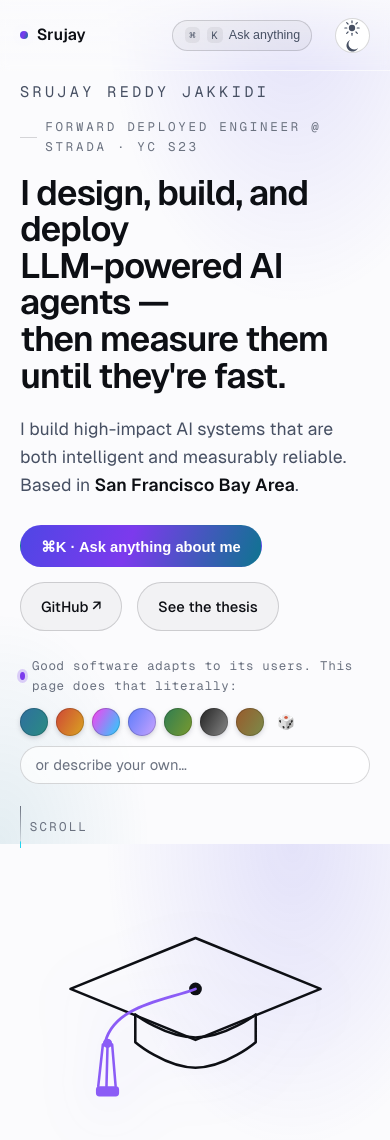
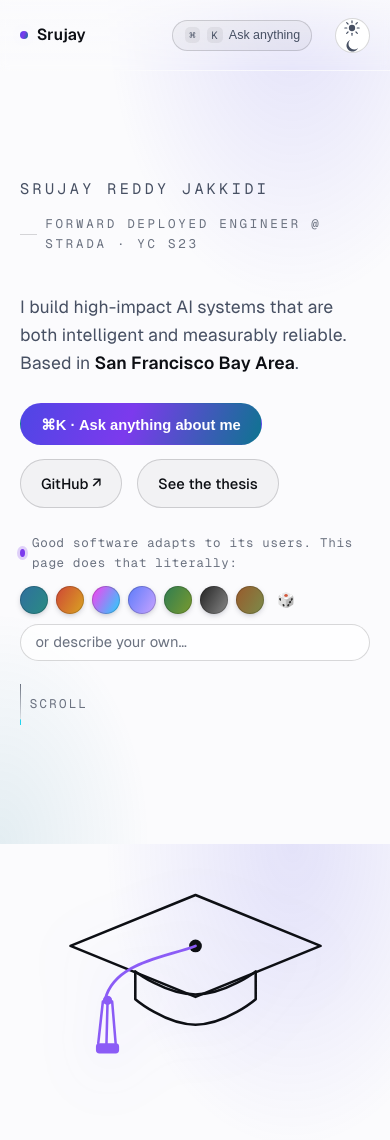
Before and after one commit to SrujayReddy/SrujayReddy.github.io, a plain HTML site: page index.html in a window 390 px wide. Shown: the top 1140 px of the page. Drawn offline with nearby package versions, Linux system fonts and the light colour scheme.

Commit message:
Remove the hero tagline headline (headline-less version)
Per owner: the "I design, build, and deploy LLM-powered AI agents — then measure
them until they're fast." headline is removed again. The NAME is the h1 (small
mono label on top), the role eyebrow + intro sub carry the rest, and the block
anchors near the top (flex-start). heroLines dropped from content.js;
meta/twitter/noscript copy matched to the sub.

Verified: single h1 (the name), no hero__title, clean console, node tests green.

Co-Authored-By: Claude Opus 4.8 <noreply@anthropic.com>

```diff
--- a/index.html
+++ b/index.html
@@ -23,7 +23,7 @@
     <title>Srujay Reddy Jakkidi — Forward Deployed Engineer</title>
     <meta
       name="description"
-      content="Srujay Reddy Jakkidi — Forward Deployed Engineer at Strada (YC S23). I design, build, and deploy LLM-powered AI agents, and I measure systems until they're fast. UW–Madison B.S. Honors (CS & Data Science)."
+      content="Srujay Reddy Jakkidi — Forward Deployed Engineer at Strada (YC S23). I build high-impact AI systems that are both intelligent and measurably reliable. UW–Madison B.S. Honors (CS & Data Science)."
     />
     <meta name="author" content="Srujay Reddy Jakkidi" />
     <link rel="canonical" href="https://srujayreddy.github.io/" />
@@ -41,7 +41,7 @@
     <meta name="twitter:title" content="Srujay Reddy Jakkidi — Forward Deployed Engineer @ Strada" />
     <meta
       name="twitter:description"
-      content="LLM-powered AI agents, measured until they're fast. Honors thesis as scroll-driven data-viz."
+      content="High-impact AI systems, intelligent and measurably reliable. Honors thesis as scroll-driven data-viz."
     />
     <meta name="twitter:image" content="https://srujayreddy.github.io/assets/images/profile.jpg" />
 
@@ -198,8 +198,8 @@
       <div style="max-width:640px;margin:6rem auto;padding:0 1.5rem;color:#475063">
         <h1 style="color:#0d0f14">Srujay Reddy Jakkidi</h1>
         <p>
-          Forward Deployed Engineer at Strada (YC S23) in the San Francisco Bay Area. I design, build,
-          and deploy LLM-powered AI agents, and I measure systems until they're fast. UW–Madison B.S.
+          Forward Deployed Engineer at Strada (YC S23) in the San Francisco Bay Area. I build
+          high-impact AI systems that are both intelligent and measurably reliable. UW–Madison B.S.
           Honors in Computer Science &amp; Data Science.
         </p>
         <p>
--- a/js/content.js
+++ b/js/content.js
@@ -19,11 +19,6 @@ export const content = {
     education: "B.S. Honors, Computer Science & Data Science — UW–Madison",
     tagline:
       "I build high-impact AI systems that are both intelligent and measurably reliable.",
-    heroLines: [
-      "I design, build, and deploy",
-      "LLM-powered AI agents —",
-      "then measure them until they're fast.",
-    ],
   },
 
   positioning: {
--- a/js/main.js
+++ b/js/main.js
@@ -31,16 +31,14 @@ const tc = (on) => (on ? ` <span class="to-confirm" title="Figure to confirm">ap
 // ── Hero ──────────────────────────────────────────────────────
 function renderHero() {
   const id = content.identity;
-  const lines = id.heroLines
-    .map((l) => `<span class="line"><span>${esc(l)}</span></span>`)
-    .join("");
   const gh = content.contact.links.find((l) => l.label === "GitHub").href;
+  // No big tagline headline (owner's call — keep the opening simple and direct):
+  // the NAME is the h1, the role eyebrow + sub carry the rest.
   mount(
     "hero",
     `
-    <p class="hero__name">${esc(id.name)}</p>
+    <h1 class="hero__name">${esc(id.name)}</h1>
     <span class="eyebrow hero__eyebrow">${esc(id.role)} @ ${esc(id.company)} · ${esc(id.companyNote)}</span>
-    <h1 class="hero__title">${lines}</h1>
     <p class="hero__sub">${esc(id.tagline)} Based in <strong>${esc(id.location)}</strong>.</p>
     <div class="hero__cta">
       <button class="btn btn--primary" data-open-palette="ask" type="button">⌘K · Ask anything about me</button>
--- a/styles/sections.css
+++ b/styles/sections.css
@@ -128,10 +128,10 @@ html.reduced-motion [data-reveal] {
   min-height: 100svh;
   display: flex;
   flex-direction: column;
-  /* Full composition (name label → big headline → sub → CTAs) centres in the
-     fold like the original aesthetic version. */
-  justify-content: center;
-  padding-block: clamp(5rem, 9vh, 6.5rem) 2rem;
+  /* Anchor the opening near the top — with the tall headline gone, vertical
+     centering left the short text block floating mid-screen. */
+  justify-content: flex-start;
+  padding-block: clamp(8rem, 21vh, 14rem) 2rem;
 }
 .hero__eyebrow {
   margin-bottom: 1.1rem;
```
